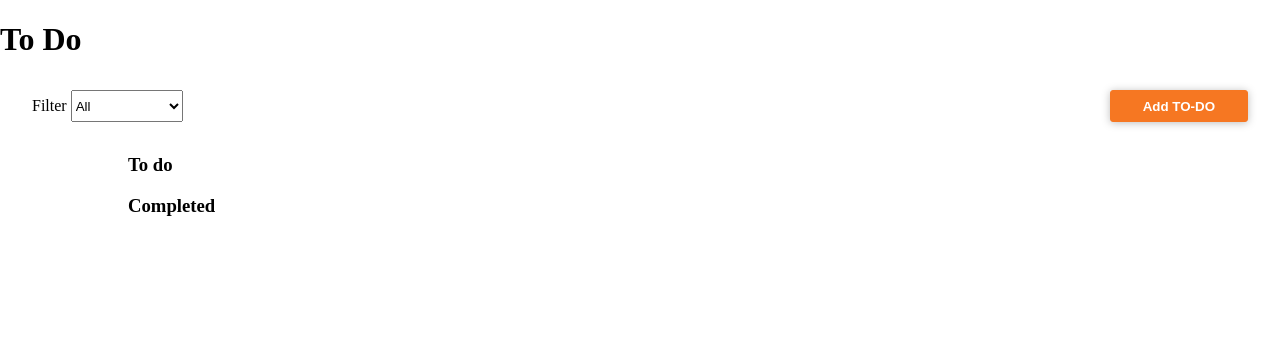
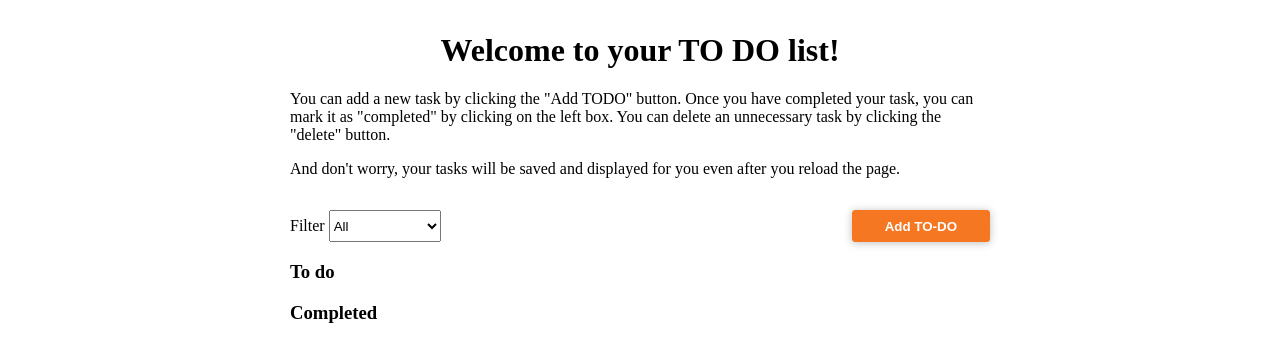
Before and after one commit to fac26/TDD-To-do-Natalia-Gareth, a plain HTML site: page index.html in a window 1280 px wide. Drawn offline with Linux system fonts and the light colour scheme.

Commit message:
add header
Relates #19

```diff
--- a/index.html
+++ b/index.html
@@ -21,7 +21,17 @@
       </li>
     </template>
     <header>
-      <h1>To Do</h1>
+      <h1>Welcome to your TO DO list!</h1>
+      <p>
+        You can add a new task by clicking the "Add TODO" button. Once you have
+        completed your task, you can mark it as "completed" by clicking on the
+        left box. You can delete an unnecessary task by clicking the "delete"
+        button.
+      </p>
+      <p>
+        And don't worry, your tasks will be saved and displayed for you even
+        after you reload the page.
+      </p>
     </header>
     <div id="backdrop">
       <div class="modal">
--- a/style.css
+++ b/style.css
@@ -46,19 +46,30 @@
 .visible {
   display: block !important;
 }
-.invisible{
+.invisible {
   display: none !important;
 }
 .error {
   border: 2px solid red;
 }
 /*end general styles*/
+header {
+  width: 80%;
+  max-width: 700px;
+  margin: 2rem auto;
+}
+header h1{
+  text-align: center;
+}
 
 /*heading action*/
 .heading-actions {
   display: flex;
   justify-content: space-between;
-  margin: 2rem;
+  margin-left: auto;
+  margin-right: auto;
+  width: 80%;
+  max-width: 700px;
 }
 
 #filter {
@@ -96,14 +107,25 @@
   background: white;
   border: 2px solid #f0f0f0;
 }
-
+.form-title {
+  text-align: center;
+}
+#add-task-form {
+  display: flex;
+  justify-content: center;
+  gap: 1rem;
+}
+.form-wrapper {
+  margin: 3rem 0;
+}
 /*end heading action*/
 
 /*to-do-list block */
 .todo-list--container {
   margin-left: auto;
   margin-right: auto;
-  max-width: 80%;
+  width: 80%;
+  max-width: 700px;
 }
 .completed-todo-list > *,
 .todo-list > * {
```
